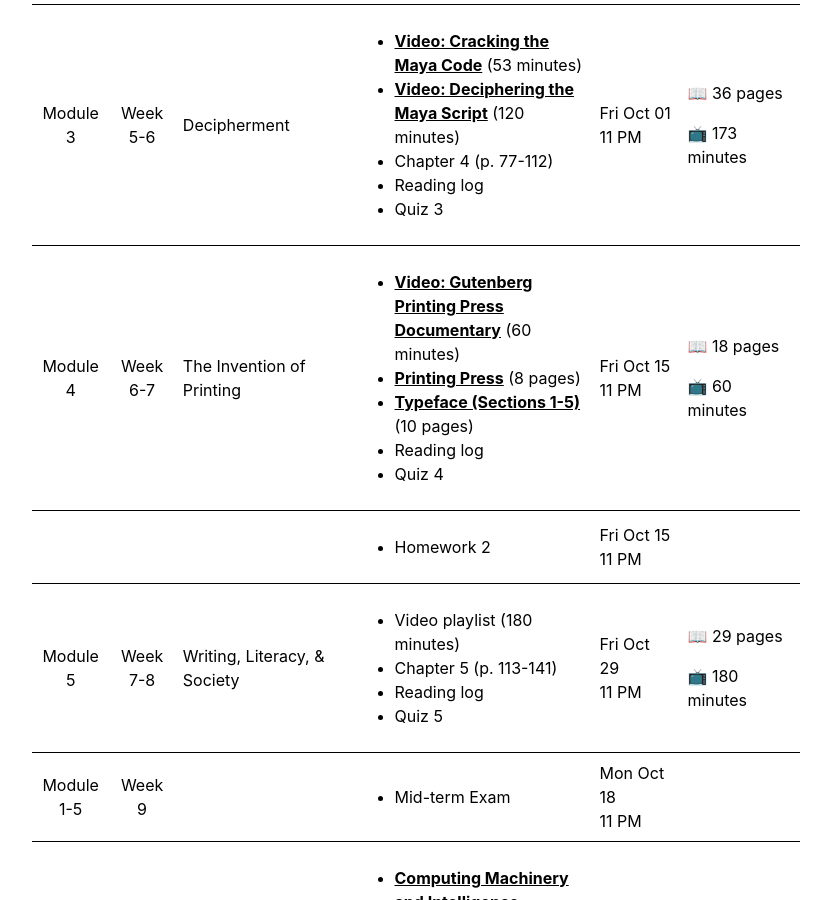
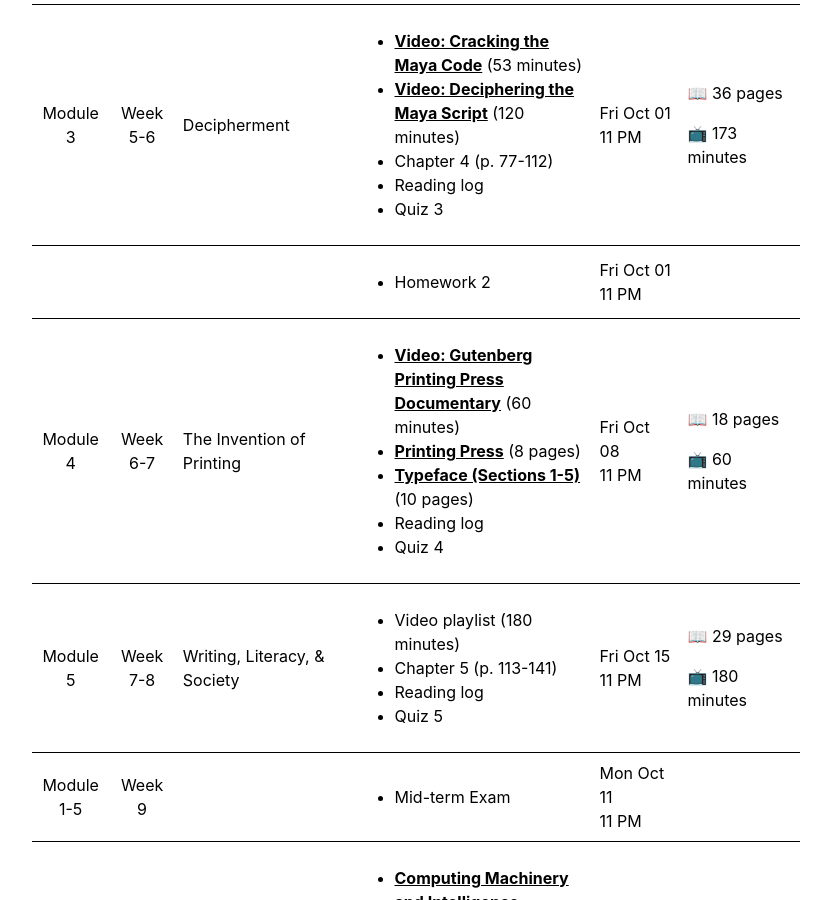
Before and after one commit to 2022-Spring-LING-270/2022-Spring-LING-270.github.io, a Jekyll site: the page built from schedule.md, in a window 1280 px wide and 900 px high, scrolled down 1560 px. Shown: the whole window, without its empty margins (224-1055 px from the left). Built offline with Jekyll 4.4.1, drawn with Linux system fonts in a browser that asks for light colours.

Commit message:
Update schedule.yaml

```diff
--- a/_data/schedule.yaml
+++ b/_data/schedule.yaml
@@ -198,9 +198,14 @@
     -
      title: "Quiz 3"
 -
+  date: "2021-10-01 23:59 CDT"
+  reading:
+    -
+     title: "Homework 2"
+-
   module: "4"
   week: "6-7"
-  date: "2021-10-15 23:59 CDT"
+  date: "2021-10-08 23:59 CDT"
   title: "The Invention of Printing"
   reading:
     -
@@ -228,14 +233,9 @@
     -
      title: "Quiz 4"
 -
-  date: "2021-10-15 23:59 CDT"
-  reading:
-    -
-     title: "Homework 2"
--
   module: "5"
   week: "7-8"
-  date: "2021-10-29 23:59 CDT"
+  date: "2021-10-15 23:59 CDT"
   title: "Writing, Literacy, & Society"
   reading:
     -
@@ -255,7 +255,7 @@
     -
      title: "Quiz 5"
 -
-  date: "2021-10-18 23:59 CDT"
+  date: "2021-10-11 23:59 CDT"
   module: "1-5"
   week: "9"
   reading:
```
